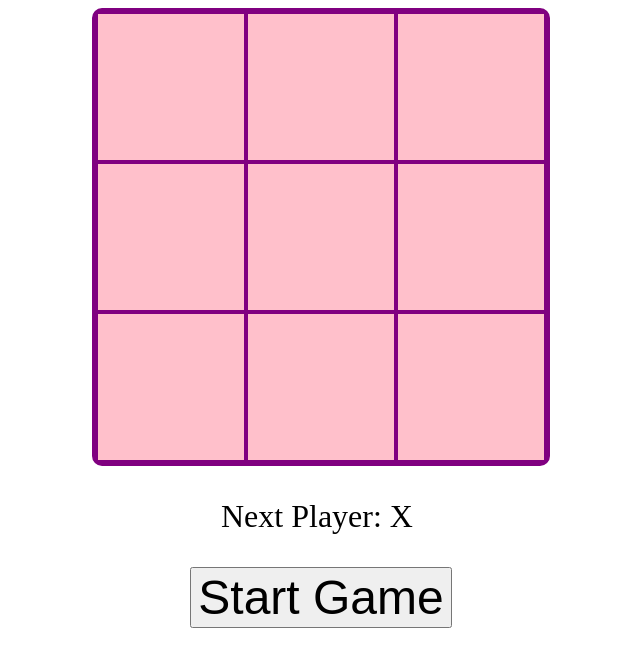
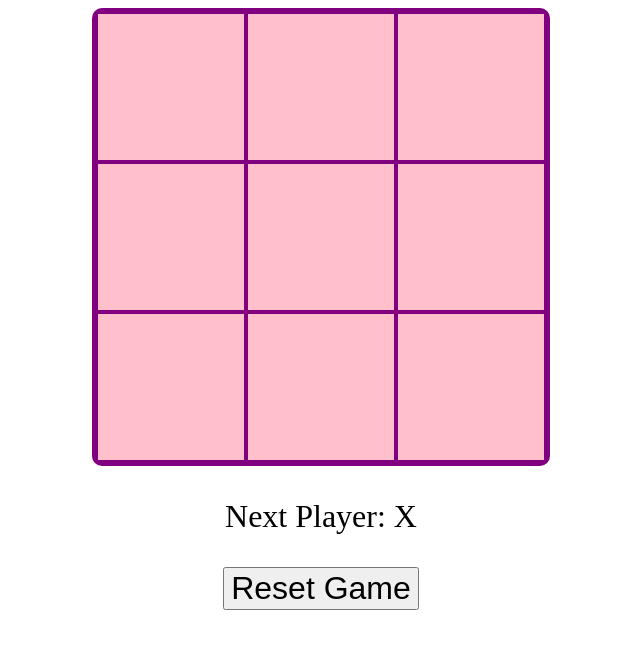
Before and after one commit to tonyern/tic-tac-toe, a React (Create React App) app: page / in a window 1280 px wide. Shown: the top 666 px of the page, without its empty margins (319-959 px from the left). Built offline with nearby package versions, Linux system fonts and the light colour scheme.

Commit message:
Added UI image and simplified code.

```diff
--- a/src/components/board/Board.tsx
+++ b/src/components/board/Board.tsx
@@ -1,4 +1,3 @@
-import { MouseEventHandler } from "react";
 import Button from "../button/Button";
 import "./board.css";
 
--- a/src/components/game/Game.tsx
+++ b/src/components/game/Game.tsx
@@ -1,4 +1,4 @@
-import React, { useState } from "react";
+import { useState } from "react";
 import Board from "../board/Board";
 import { calculateWinner } from "../CalculateWinner";
 import "./game.css";
@@ -24,27 +24,15 @@ const Game = (): JSX.Element => {
         setXIsNext(!xIsNext);
     };
 
-    const jumpTo = (): void => {
-
-    };
-
-    const renderMoves = (): JSX.Element => {
-        return (
-            <div className="button-section">
-            <button className="start-btn" onClick={() => setBoard(Array(9).fill(null))}>
-                Start Game
-            </button>
-            </div>
-        );
-    };
-
     return (
         <>
             <Board squares={board} onClick={handleClick} />
             <div className="game-display">
                 <p>{winner ? "Winner: " + winner : "Next Player: " + (xIsNext ? "X" : "O")}</p>
+                <button className="start-btn" onClick={() => setBoard(Array(9).fill(null))}>
+                    Reset Game
+                </button>
             </div>
-            {renderMoves()}
         </>
     );
 }
--- a/src/components/game/game.css
+++ b/src/components/game/game.css
@@ -1,15 +1,14 @@
 .game-display {
+  text-align: center;
+
   width: 200px;
   margin: 20px auto;
+
   font-size: 32px;
   font-weight: 500;
 }
 
-.button-section {
-  text-align: center;
-}
-
 .start-btn {
-  font-size: 48px;
+  font-size: 32px;
   font-weight: 500;
 }
```
Also changed, not shown: public/tic-tac-toe-UI.png (added).
